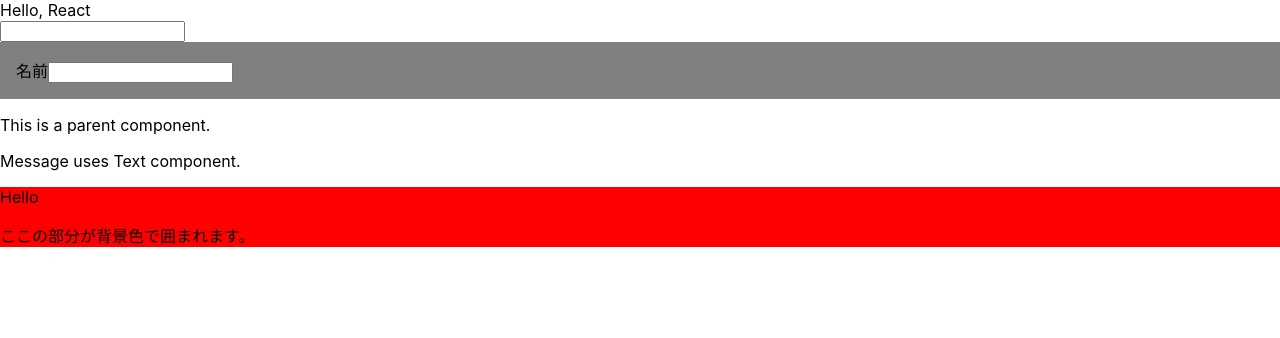
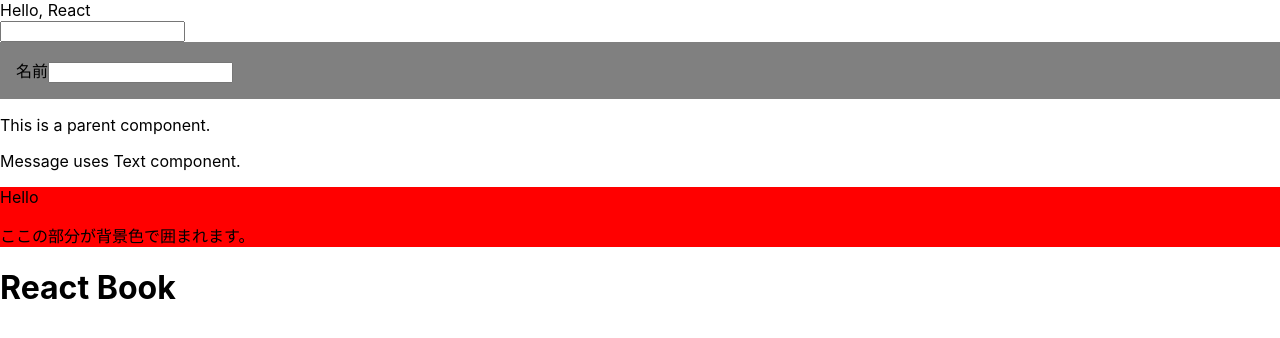
Before and after one commit to KazumasaYasui/ts-react-next, a React (Create React App) app in the folder chapter3/react-sample/: page / in a window 1280 px wide. Shown: the top 338 px of the page. Built offline with nearby package versions, Linux system fonts and the light colour scheme.

Commit message:
ContextSampleコンポーネントの追加

```diff
--- /dev/null
+++ b/chapter3/react-sample/src/components/ContextSample.tsx
@@ -0,0 +1,37 @@
+import React from 'react'
+
+// Titleを渡すためのContextを作成
+const TitleContext = React.createContext('')
+
+const Title = () => {
+  // TitleContextのConsumerを使用して、TitleContextの値を取得する
+  return (
+    <TitleContext.Consumer>
+      {/* Consumer直下に関数を置き、Contextの値を参照する */}
+      {(title) => {
+        return <h1>{title}</h1>
+      }}
+    </TitleContext.Consumer>
+  )
+}
+
+const Header = () => {
+  return (
+    <div>
+      <Title />
+    </div>
+  )
+}
+
+const Page = () => {
+  const title = 'React Book'
+
+  // TitleContextのProviderを使用して、TitleContextの値を渡す
+  return (
+    <TitleContext.Provider value={title}>
+      <Header />
+    </TitleContext.Provider>
+  )
+}
+
+export default Page
--- a/chapter3/react-sample/src/index.tsx
+++ b/chapter3/react-sample/src/index.tsx
@@ -4,8 +4,9 @@
 // import App from './App';
 import Hello from './components/Hello';
 import Name from './components/Name';
-import Message from "./components/Message";
-import ContainerSample from "./components/ContainerSample";
+import Message from './components/Message';
+import ContainerSample from './components/ContainerSample';
+import ContextSample from './components/ContextSample';
 import reportWebVitals from './reportWebVitals';
 
 const root = ReactDOM.createRoot(
@@ -18,6 +19,7 @@
     <Name />
     <Message />
     <ContainerSample />
+    <ContextSample />
   </React.StrictMode>
 );
 
```
